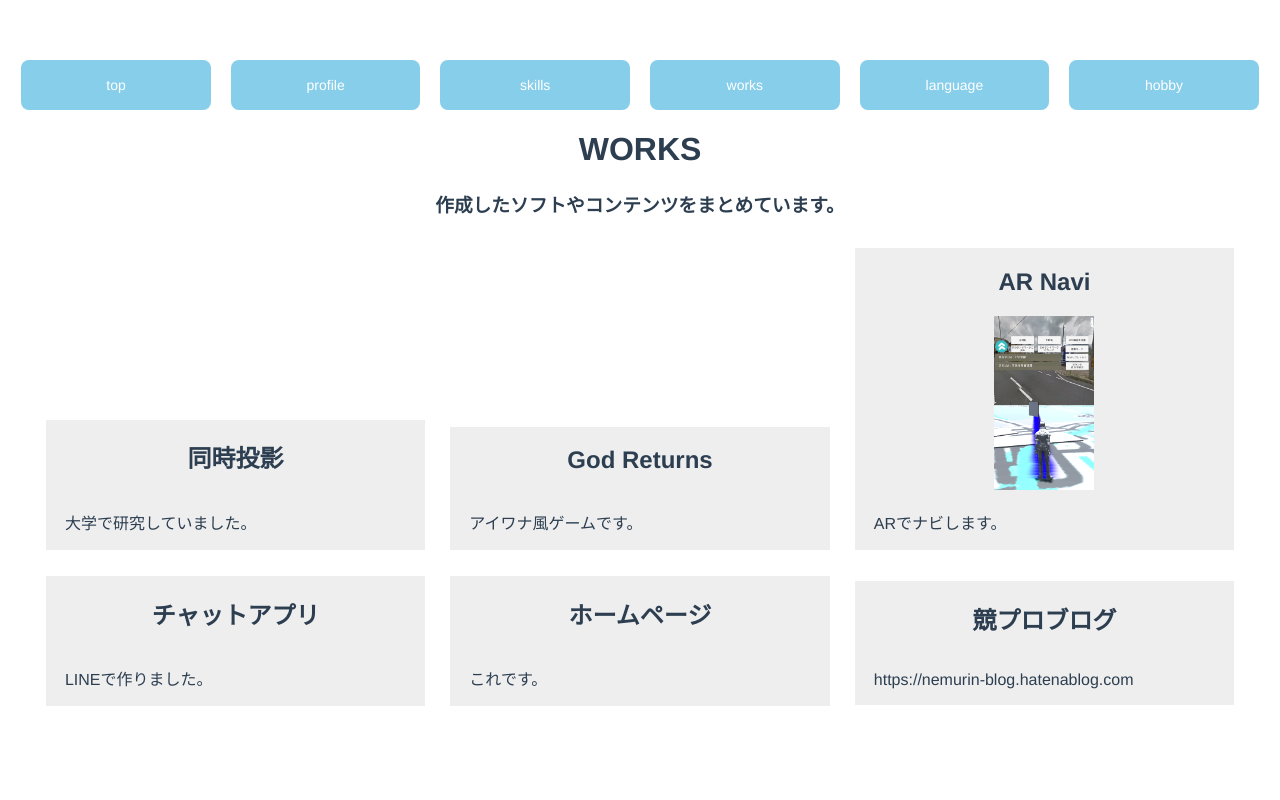
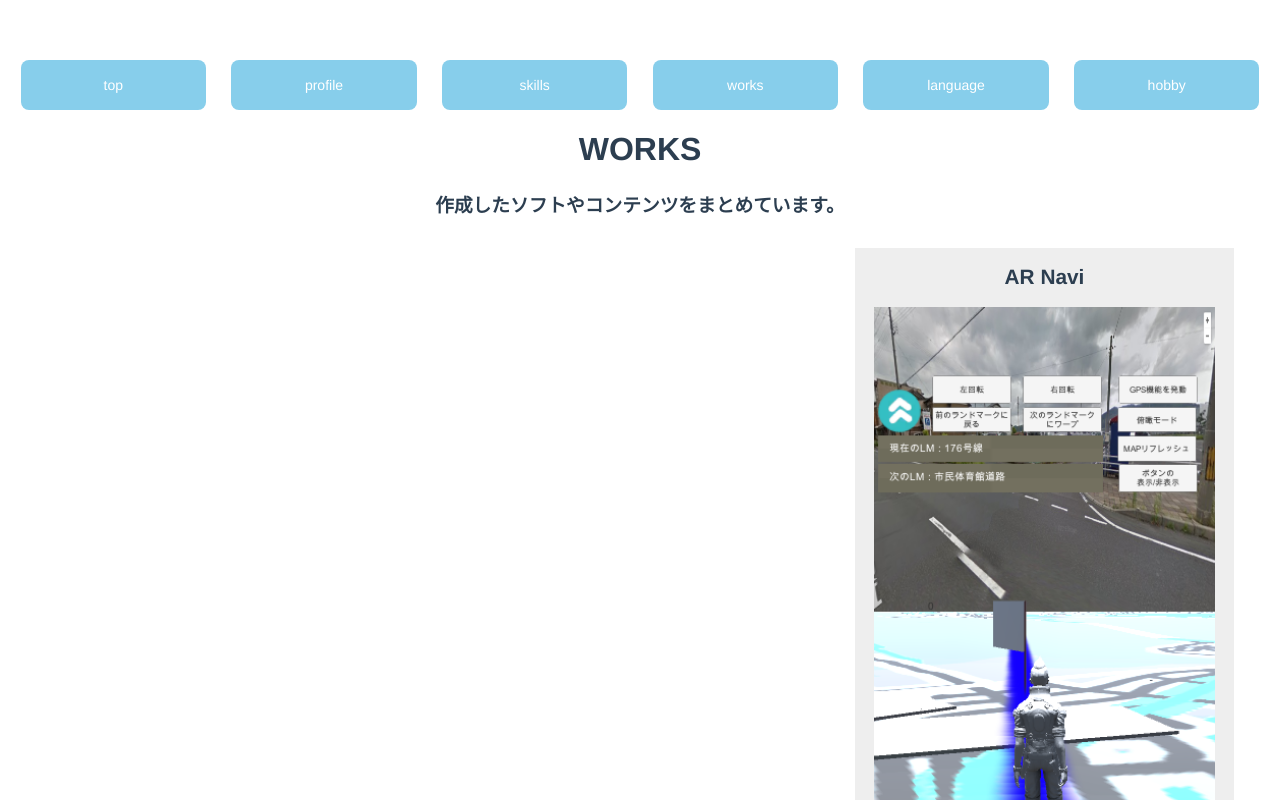
Before and after one commit to nemurin/selfpage, a Vue app: page /#/works in a window 1280 px wide. Shown: the top 800 px of the page. Built offline with nearby package versions, Linux system fonts and the light colour scheme.

Commit message:
画像のサイズを調整

```diff
--- a/src/components/TabMenu.vue
+++ b/src/components/TabMenu.vue
@@ -42,8 +42,8 @@ ol {
 li {
   width: 15%;
   height: 50px;
-  margin-left:10px;
-  margin-right:10px;
+  margin-left:1%;
+  margin-right:1%;
   font-size: 14px;
   background-color: skyblue;
   border-radius: 8px;
--- a/src/components/Work.vue
+++ b/src/components/Work.vue
@@ -4,7 +4,7 @@
     <h3> 作成したソフトやコンテンツをまとめています。</h3>
     <div class="content" v-for="(item, index) in items" :key=index>
     <h2> {{ item.name }} </h2>
-    <img v-if="index === 2" class="img" src="../assets/ARNavi.png" width="100" />
+    <img v-if="index === 2" class="img" src="../assets/ARNavi.png" width="90%" />
     <p> {{ item.text }} </p>
   </div>
   </div>
@@ -66,10 +66,12 @@ div.content {
   width: 30%;
 }
 
-h3 {
+h2 {
+  font-size: 130%;
 }
 
 p {
+  font-size: 100%;
   width: 90%;
   display: inline-block;
   text-align: left;
```
Also changed, not shown: 10 other files (tests, documents, lock files or other folders).
